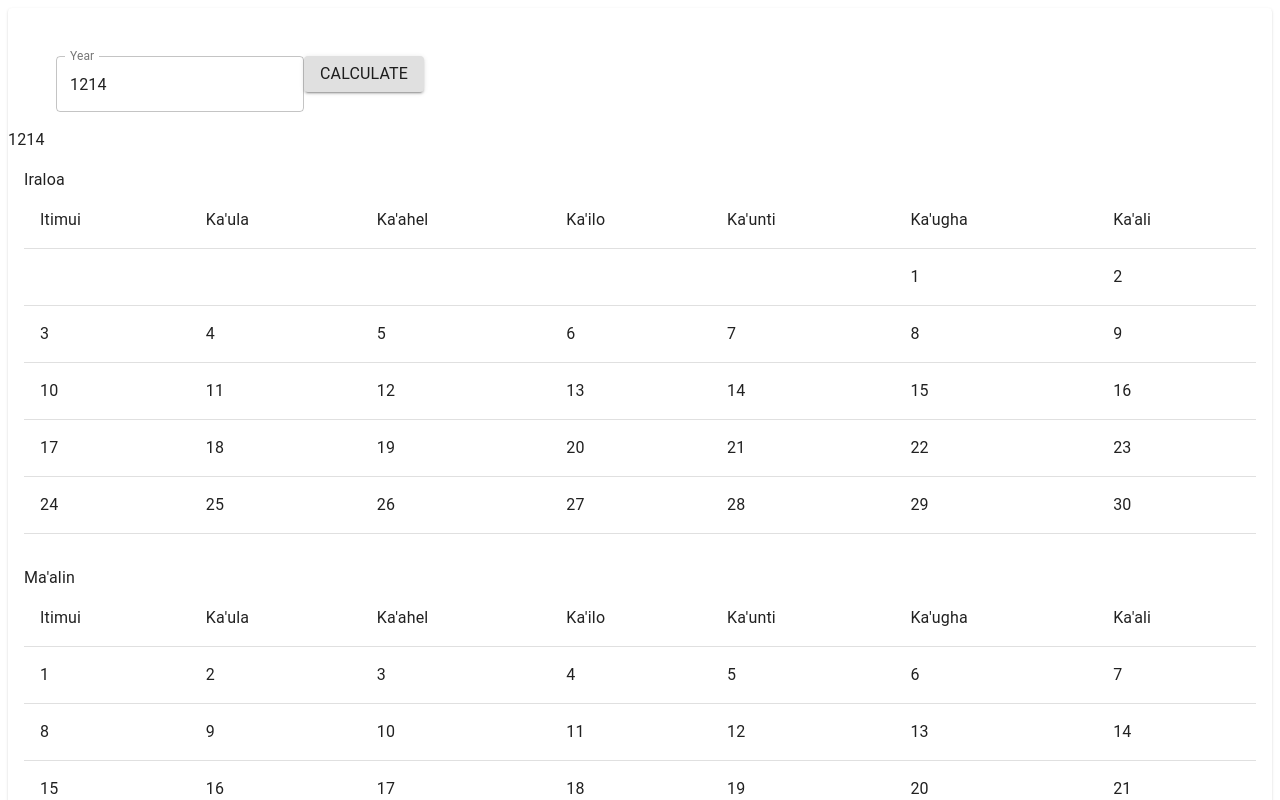
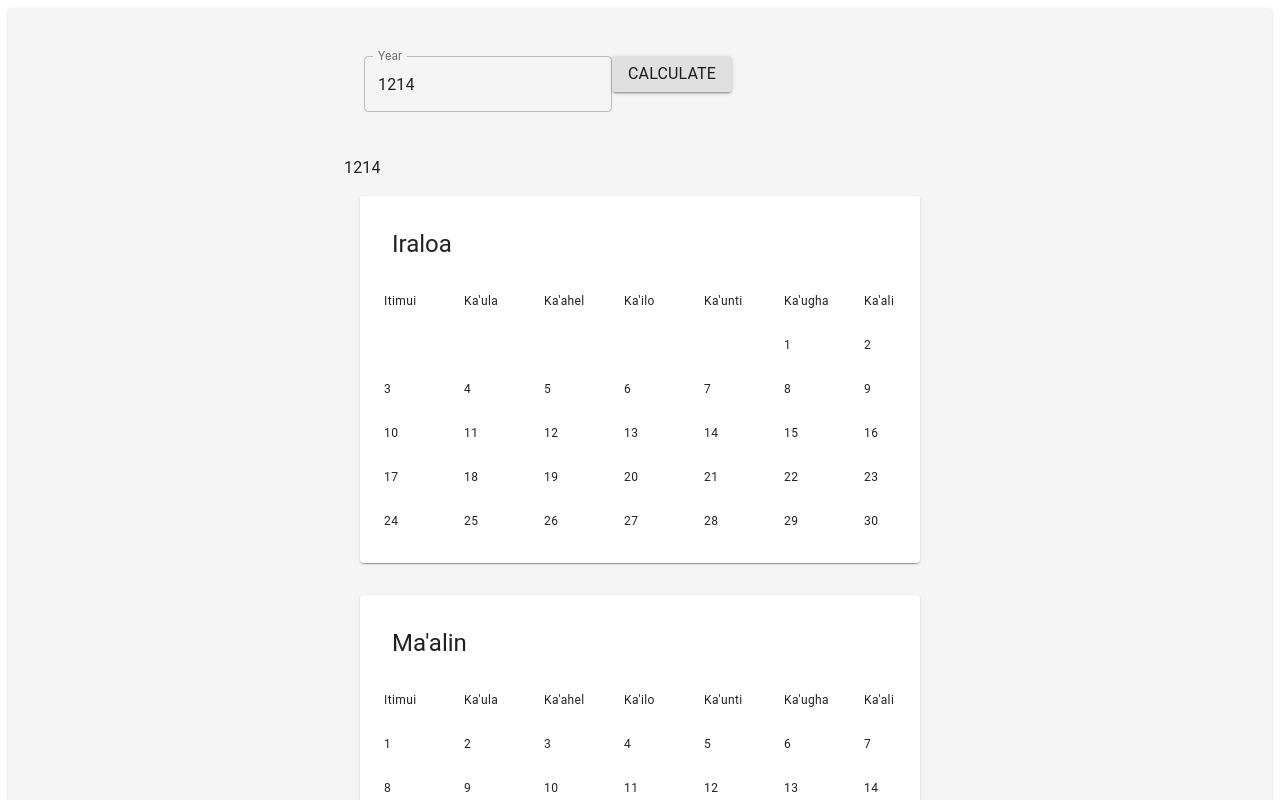
Before and after one commit to ToyaDR/layah-calendar, a React (Vite) app: page / in a window 1280 px wide. Shown: the top 800 px of the page. Built offline with nearby package versions, Linux system fonts and the light colour scheme.

Commit message:
Add some styling

```diff
--- a/src/calendar.js
+++ b/src/calendar.js
@@ -13,6 +13,10 @@ import {
 const useStyles = makeStyles(() => ({
   root: {
     padding: "48px",
+    backgroundColor: "#f5f5f5",
+  },
+  grid: {
+    alignContent: "space-around",
   },
 }));
 export const Calendar = () => {
@@ -22,7 +26,7 @@ export const Calendar = () => {
   const classes = useStyles();
   return (
     <Paper className={classes.root}>
-      <Grid container spacing={8}>
+      <Grid container spacing={8} direction="column" className={classes.grid}>
         <Grid item>
           <TextField
             label="Year"
@@ -35,7 +39,9 @@ export const Calendar = () => {
             <Typography>Calculate</Typography>
           </Button>
         </Grid>
-        <Year currentYear={year} />
+        <Grid item>
+          <Year currentYear={year} />
+        </Grid>
       </Grid>
     </Paper>
   );
--- a/src/month.js
+++ b/src/month.js
@@ -1,52 +1,78 @@
 import React from "react";
 import {
-  Table,
-  TableRow,
-  TableCell,
   Typography,
+  makeStyles,
   Grid,
-  TableHead,
-  TableBody,
+  Card,
+  CardContent,
+  Paper,
 } from "@material-ui/core";
 import WEEKDAYS from "./constants/weekdays";
 
+const useStyles = makeStyles(() => ({
+  card: {
+    padding: "16px",
+    margin: "16px",
+  },
+  cell: {
+    width: "80px",
+  },
+}));
 const Month = ({ month, duration, startingDay }) => {
   const numWeeks = Math.floor(duration / 7) + 1;
 
   const weeks = new Array(numWeeks).fill(numWeeks).map((n, i) => i);
 
+  const classes = useStyles();
   return (
-    <div>
-      <Typography>{month}</Typography>
-      <Table>
-        <TableHead>
-          <TableRow>
+    <Card className={classes.card}>
+      <CardContent>
+        <Grid container direction="column" spacing={5}>
+          <Grid item>
+            <Typography variant="h5">{month}</Typography>
+          </Grid>
+          <Grid item>
+            <Grid container spacing={8}>
               {WEEKDAYS.map((weekday) => (
-              <TableCell>
-                <Typography>{weekday}</Typography>
-              </TableCell>
+                <Grid item className={classes.cell}>
+                  <Grid container spacing={2}>
+                    <Typography variant="caption">{weekday}</Typography>
+                  </Grid>
+                </Grid>
               ))}
-          </TableRow>
-        </TableHead>
-        <TableBody>
+            </Grid>
+          </Grid>
           {weeks.map((row) => (
-            <TableRow>
-              {[1, 2, 3, 4, 5, 6, 7].map((day) => {
+            <Grid item>
+              <Grid container spacing={8}>
+                {new Array(7)
+                  .fill(7)
+                  .map((n, i) => i + 1)
+                  .map((day) => {
                     const printedDay = row * 7 - startingDay + day + 1;
 
                     return printedDay > 0 && printedDay <= duration ? (
-                  <TableCell>
-                    <Typography>{printedDay}</Typography>
-                  </TableCell>
+                      <Grid item className={classes.cell}>
+                        <Grid container spacing={2}>
+                          <Typography variant="caption">
+                            {printedDay}
+                          </Typography>
+                        </Grid>
+                      </Grid>
                     ) : (
-                  <TableCell />
+                      <Grid item className={classes.cell}>
+                        <Grid container spacing={2}>
+                          <Typography>{"  "}</Typography>
+                        </Grid>
+                      </Grid>
                     );
                   })}
-            </TableRow>
+              </Grid>
+            </Grid>
           ))}
-        </TableBody>
-      </Table>
-    </div>
+        </Grid>
+      </CardContent>
+    </Card>
   );
 };
 
--- a/src/year.js
+++ b/src/year.js
@@ -3,22 +3,6 @@ import MONTHS, { duration } from "./constants/months";
 import Month from "./month";
 import { Typography, Grid } from "@material-ui/core";
 
-// const processMonths2 = (months, annualStartingDay) =>
-//   months.map((month, idx) => {
-//     const floorDivTwo = Math.floor(idx / 2);
-//     const daysPassed =
-//       idx % 2 === 0
-//         ? (floorDivTwo + 1) * 30 + floorDivTwo * 29
-//         : floorDivTwo * 30 + (floorDivTwo + 1) * 29;
-//     const startingDay =
-//       idx === 0 ? annualStartingDay : (daysPassed + annualStartingDay) % 7;
-
-//     return {
-//       month,
-//       startingDay,
-//       duration: duration(month),
-//     };
-//   });
 const processMonths = (months, annualStartingDay) =>
   months.reduce((acc, month, idx) => {
     let startingDay = annualStartingDay;
@@ -37,19 +21,12 @@ const processMonths = (months, annualStartingDay) =>
 
 const Year = ({ currentYear }) => {
   const annualStartingDay = (currentYear * 354 + 1) % 7;
-
   return (
-    <Grid container direction="column" spacing={4}>
+    <Grid container direction="column" spacing={5}>
       <Typography>{currentYear}</Typography>
       {processMonths(MONTHS, annualStartingDay).map(
         ({ month, startingDay, duration }) => (
-          <Grid item>
-            <Month
-              month={month}
-              startingDay={startingDay}
-              duration={duration}
-            />
-          </Grid>
+          <Month month={month} startingDay={startingDay} duration={duration} />
         )
       )}
     </Grid>
```
Lines whose indentation alone changed are shown as unchanged.
